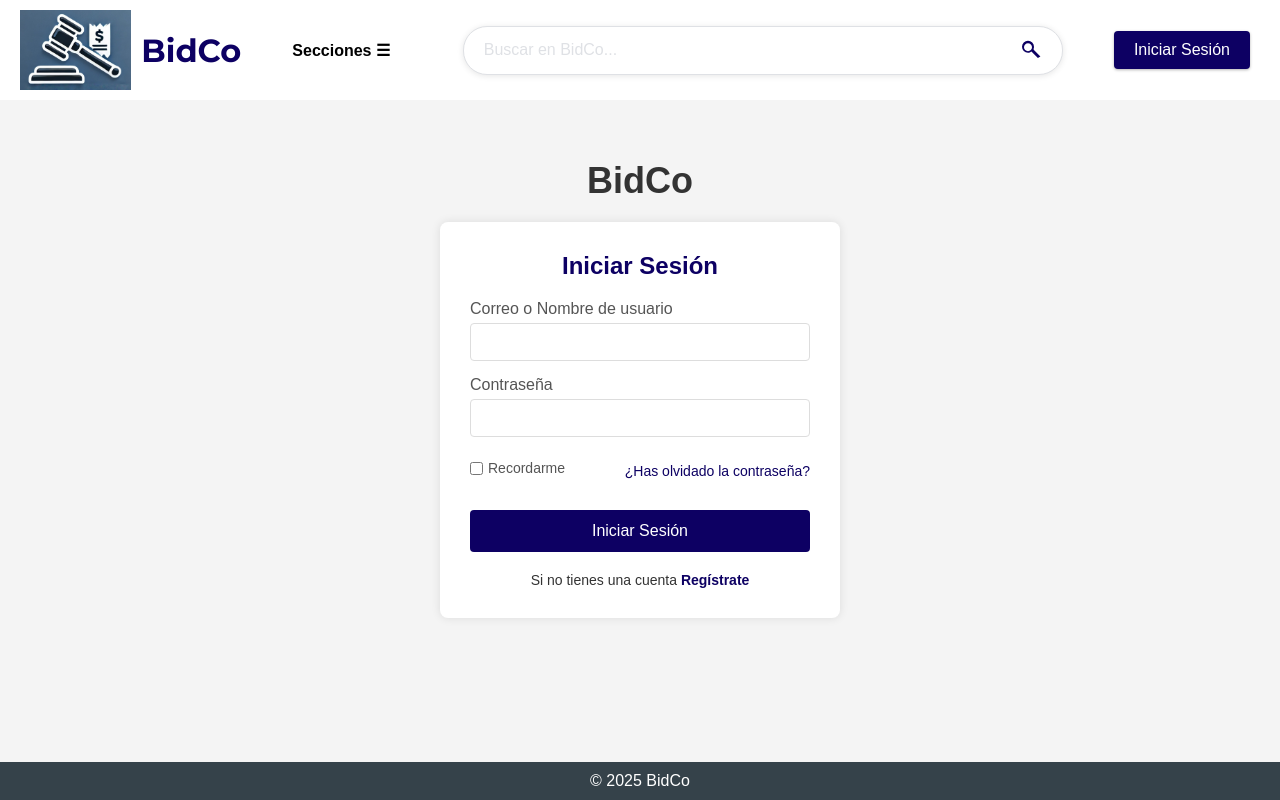
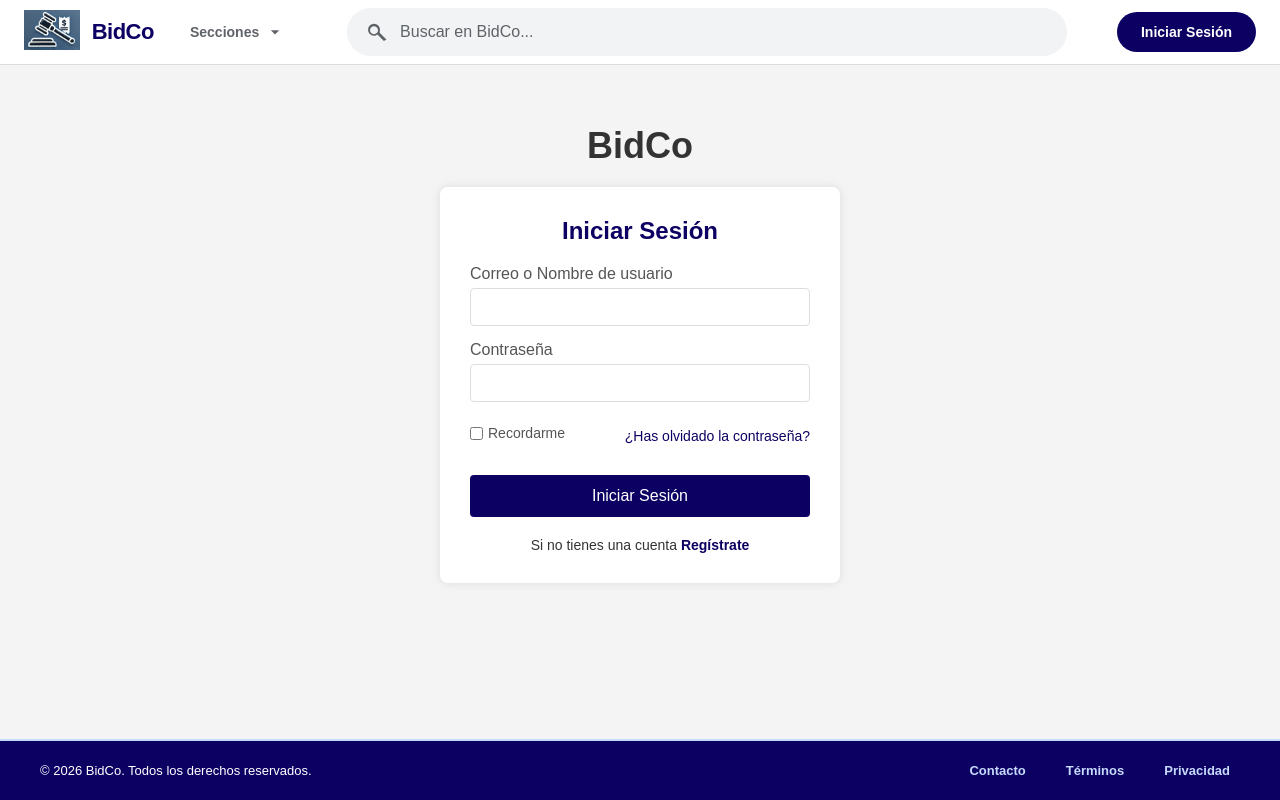
Before and after one commit to Ivanlaguna511/BidCo, an Angular app in the folder frontend/: page /login in a window 1280 px wide. Built offline with nearby package versions, Linux system fonts and the light colour scheme.

Commit message:
Lanzamiento completo en la nube

```diff
--- a/frontend/src/app/components/footer/footer.component.css
+++ b/frontend/src/app/components/footer/footer.component.css
@@ -0,0 +1,59 @@
+.mini-footer {
+  /* Fondo con tu azul principal */
+  background-color: #0d0063;
+  /* Línea superior con el azul clarito para rematar */
+  border-top: 2px solid #c6dafc;
+  padding: 16px 24px;
+  font-family: 'Montserrat', sans-serif;
+  margin-top: auto;
+}
+
+.footer-content {
+  max-width: 1200px;
+  margin: 0 auto;
+  display: flex;
+  justify-content: space-between;
+  align-items: center;
+  font-size: 13px;
+  /* El texto normal en blanco para que lea perfecto sobre el azul oscuro */
+  color: #ffffff;
+}
+
+.footer-content p {
+  margin: 0;
+  font-weight: 500;
+}
+
+.footer-links {
+  display: flex;
+  gap: 20px;
+}
+
+.footer-links a {
+  /* Los enlaces en tu azul claro para que llamen a hacer clic */
+  color: #c6dafc;
+  text-decoration: none;
+  font-weight: 600;
+  padding: 6px 10px;
+  border-radius: 4px;
+  transition: background-color 0.2s, color 0.2s, transform 0.1s;
+}
+
+/* Efecto hover: Se invierten los colores (fondo claro, texto oscuro) */
+.footer-links a:hover {
+  background-color: #c6dafc;
+  color: #0d0063;
+}
+
+.footer-links a:active {
+  transform: scale(0.95);
+}
+
+/* Modo móvil: se apila todo al centro */
+@media (max-width: 600px) {
+  .footer-content {
+    flex-direction: column;
+    gap: 12px;
+    text-align: center;
+  }
+}
--- a/frontend/src/app/components/footer/footer.component.html
+++ b/frontend/src/app/components/footer/footer.component.html
@@ -1,3 +1,11 @@
-<footer>
-    <p>&copy; 2025 BidCo</p>
+<footer class="mini-footer">
+  <div class="footer-content">
+    <p>&copy; 2026 BidCo. Todos los derechos reservados.</p>
+
+    <div class="footer-links">
+      <a href="#">Contacto</a>
+      <a href="#">Términos</a>
+      <a href="#">Privacidad</a>
+    </div>
+  </div>
 </footer>
--- a/frontend/src/app/components/header/header.component.css
+++ b/frontend/src/app/components/header/header.component.css
@@ -1,283 +1,276 @@
-/* Contenedor del logo y el nombre */
+/* --- VARIABLES GLOBALES (Google Material Style) --- */
+:host {
+  --primary-color: #0d0063;
+  --primary-hover: #15009e;
+  --bg-color: #ffffff;
+  --search-bg: #f1f3f4;
+  --search-hover: #e8eaed;
+  --text-main: #202124;
+  --text-muted: #5f6368;
+  --border-color: #dadce0;
+  --shadow-sm: 0 1px 2px 0 rgba(60,64,67,0.3), 0 1px 3px 1px rgba(60,64,67,0.15);
+  --shadow-dropdown: 0 4px 6px -1px rgba(0, 0, 0, 0.1), 0 2px 4px -1px rgba(0, 0, 0, 0.06);
+  --font-family: 'Montserrat', sans-serif;
+}
+
+/* --- CONTENEDOR PRINCIPAL --- */
+.main-header {
+  position: sticky;
+  top: 0;
+  z-index: 1000;
+  background-color: var(--bg-color);
+  display: flex;
+  align-items: center;
+  justify-content: space-between;
+  padding: 8px 24px;
+  border-bottom: 1px solid var(--border-color);
+  font-family: var(--font-family);
+  gap: 20px;
+}
+
+/* --- SECCIONES FLEX --- */
+.header-left, .header-right {
+  display: flex;
+  align-items: center;
+  gap: 24px;
+  flex-shrink: 0;
+}
+
+.header-center {
+  flex-grow: 1;
+  display: flex;
+  justify-content: center;
+  max-width: 720px;
+}
+
+/* --- BRAND (Logo y Título) --- */
 .header-brand {
   display: flex;
   align-items: center;
-  gap: 10px; /* Espacio entre el logo y el nombre */
+  gap: 12px;
 }
 
-.header-brand .logo-link img {
-  max-height: 80px; /* Ajusta este valor según el tamaño deseado */
-  height: auto;
+.logo-link img {
+  height: 40px; /* Tamaño más moderno y sutil */
   width: auto;
-  max-width: none; /* Evita que se aplique la regla global de max-width */
   object-fit: contain;
+  transition: opacity 0.2s;
 }
 
+.logo-link:hover img {
+  opacity: 0.8;
+}
 
-/* Estilo para el enlace del logo */
-.logo-link {
-  display: inline-block;
+.name-link {
   text-decoration: none;
 }
 
-/* Ajusta la imagen del logo para que su área sea la real */
-.logo-link img {
-  height: 60px; /* Ajusta la altura según lo necesites */
-  width: auto;
-  display: block;
+.brand-text {
+  color: var(--primary-color);
+  font-size: 22px;
+  font-weight: 700;
+  letter-spacing: -0.5px;
 }
 
-/* Estilo para el enlace del nombre */
-.name-link {
-  display: inline-block;
-  text-decoration: none;
-  color: #0d0063;
-  font-family: 'Montserrat', sans-serif;
+/* --- BARRA DE BÚSQUEDA (Estilo Google) --- */
+#search-bar {
+  display: flex;
+  align-items: center;
+  width: 100%;
+  background-color: var(--search-bg);
+  border: 1px solid transparent;
+  border-radius: 24px;
+  padding: 0 16px;
+  height: 48px;
+  transition: background-color 0.2s, box-shadow 0.2s, border-color 0.2s;
 }
 
+#search-bar:hover {
+  background-color: var(--search-hover);
+  box-shadow: 0 1px 1px rgba(0,0,0,0.1);
+}
 
-/* Enlace que envuelve el logo y el nombre */
-.header-link {
+#search-bar:focus-within {
+  background-color: var(--bg-color);
+  box-shadow: var(--shadow-sm);
+  border-color: transparent;
+}
+
+.search-icon {
+  fill: var(--text-muted);
+  margin-right: 12px;
+}
+
+#search-bar input {
+  flex-grow: 1;
+  border: none;
+  background: transparent;
+  outline: none;
+  font-size: 16px;
+  color: var(--text-main);
+  font-family: inherit;
+}
+
+#search-bar input::placeholder {
+  color: var(--text-muted);
+}
+
+/* --- BOTONES Y DROPDOWNS --- */
+.dropdown-wrapper {
   display: flex;
   align-items: center;
-  text-decoration: none; /* Quita el subrayado del enlace */
-  color: inherit; /* Mantiene el color del texto original */
 }
 
-/* Resto de estilos del header */
-header {
-  background-color: #ffffff;
-  display: flex;
-  align-items: center; /* Centra verticalmente */
-  justify-content: flex-start; /* Alinea los elementos a la izquierda */
-  gap: 20px; /* Espacio entre los elementos */
-  padding: 10px 20px;
-}
-
-/* Ajustes de Logo */
-#Logo {
-  margin-left: 2%;
-  padding-top: 0.5%;
-  height: auto; /* Ajusta la altura del logo */
-  width: 40%; /* Permite que la imagen mantenga su tamaño original */
-}
-
-/* Ajustes de BidCo */
-#BidCo {
-  color: #0d0063;
-  font-family: 'Montserrat', sans-serif;
-}
-
-/* Contenedor desplegable */
-#desplegable {
-    display: flex;
-    align-items: center;
-    background-color: #ffffff;
-    padding: 10px;
-    border-radius: 4px;
-    margin: auto;
-}
-
-/* Estilo de los enlaces dentro del desplegable */
-#desplegable a {
-    color: #333;
-}
-
-/* Estilos del dropdown */
-.dropdown {
+.dropdown, .user-dropdown {
   position: relative;
   cursor: pointer;
 }
 
 .dropbtn {
-    font-weight: bold;
-    font-size: 50%;
-    padding: 10px 20px;
-    color: rgb(0, 0, 0);
+  display: flex;
+  align-items: center;
+  gap: 6px;
+  font-weight: 600;
+  font-size: 14px;
+  color: var(--text-muted);
+  background: transparent;
   border: none;
+  padding: 8px 12px;
+  border-radius: 4px;
+  cursor: pointer;
+  transition: background-color 0.2s, color 0.2s;
+  font-family: inherit;
 }
 
+.dropbtn:hover {
+  background-color: var(--search-bg);
+  color: var(--text-main);
+}
+
+.dropbtn svg {
+  fill: currentColor;
+}
+
+/* Contenido del Dropdown animado */
 .dropdown-content {
-    font-weight: bold;
-    display: none;
+  opacity: 0;
+  visibility: hidden;
+  transform: translateY(-10px);
   position: absolute;
-    top: 110%;
+  top: calc(100% + 12px);
   left: 0;
-    background-color: #fff;
-    border: 1px solid #ddd;
-    border-radius: 4px;
-    min-width: 160px;
-    box-shadow: 0px 8px 16px rgba(0, 0, 0, 0.2);
-    z-index: 1;
-    overflow: hidden;
+  background-color: var(--bg-color);
+  border: 1px solid var(--border-color);
+  border-radius: 8px;
+  min-width: 200px;
+  box-shadow: var(--shadow-dropdown);
+  z-index: 10;
+  padding: 8px 0;
+  transition: opacity 0.2s ease, transform 0.2s ease, visibility 0.2s;
+}
+
+.user-dropdown-content {
+  left: auto;
+  right: 0; /* Despliega hacia la izquierda para que no se salga de la pantalla */
+}
+
+/* Clase que activa TypeScript */
+.dropdown-content.show {
+  opacity: 1;
+  visibility: visible;
+  transform: translateY(0);
+}
+
+.dropdown-header {
+  padding: 8px 16px;
+  font-size: 12px;
+  color: var(--text-muted);
+  text-transform: uppercase;
+  letter-spacing: 0.5px;
+  font-weight: 700;
 }
 
 .dropdown-content a {
   display: block;
-    padding: 12px 16px;
-    color: #333;
+  padding: 10px 16px;
+  color: var(--text-main);
   text-decoration: none;
+  font-size: 14px;
+  font-weight: 500;
+  transition: background-color 0.2s;
 }
 
 .dropdown-content a:hover {
-    background-color: #f1f1f1;
+  background-color: var(--search-bg);
 }
 
-.dropdown-content div {
-    display: block;
-    padding: 12px 16px;
-    color: #333;
-    text-decoration: none;
+.divider {
+  height: 1px;
+  background-color: var(--border-color);
+  margin: 8px 0;
 }
 
-.dropdown-content div:hover {
-    background-color: #f1f1f1;
+.logout-link {
+  color: #d93025 !important; /* Rojo elegante para cerrar sesión */
 }
 
-.show {
-    display: block;
-}
-
-/* Ajustes globales para imágenes */
-img {
-    max-height: 15%;
-}
-
-/* Barra de búsqueda */
-#search-bar {
-    display: flex;
-    align-items: center;
-    width: 100%;
-    max-width: 600px;
-    margin-right: 5%;
-    padding: 10px;
-    border: 1px solid #dfe1e5;
-    border-radius: 24px;
-    box-shadow: rgba(0, 0, 0, 0.1) 0px 1px 6px;
-    background-color: #fff;
-    margin: auto;
-}
-
-#search-bar input {
-    flex-grow: 1;
-    border: none;
-    outline: none;
-    font-size: 16px;
-    padding: 0 10px;
-}
-
-#search-bar button {
-    background: none;
-    border: none;
-    cursor: pointer;
-    outline: none;
-    padding: 0 10px;
-}
-
-#search-bar svg {
-    fill: #0d0063;
-}
-
-#search-bar input::placeholder {
-    color: #dfe1e5;
-}
-/* Botón de inicio de sesión con Google */
+/* --- BOTÓN DE LOGIN --- */
 .google-login-btn {
   display: inline-flex;
   align-items: center;
-  padding: 10px 20px;
-  margin: 10px;
+  justify-content: center;
+  padding: 0 24px;
+  height: 40px;
   color: #fff;
-  background-color: #0d0063;
+  background-color: var(--primary-color);
   border: none;
-  border-radius: 4px;
-  font-size: 16px;
+  border-radius: 20px; /* Estilo píldora moderno */
+  font-size: 14px;
+  font-weight: 600;
   text-decoration: none;
-  font-family: Arial, sans-serif;
-  box-shadow: 0 1px 3px rgba(0, 0, 0, 0.3);
-  transition: background-color 0.3s ease;
-  white-space: nowrap; /* Evita que el texto se divida en varias líneas */
+  font-family: inherit;
+  transition: background-color 0.2s, box-shadow 0.2s, transform 0.1s;
 }
 
 .google-login-btn:hover {
-  background-color: #0d0063;
+  background-color: var(--primary-hover);
+  box-shadow: 0 1px 3px 1px rgba(0,0,0,0.15);
 }
 
 .google-login-btn:active {
-  background-color: #0d0063;
+  transform: scale(0.98);
 }
 
-.google-login-btn:focus {
-  outline: none;
-  box-shadow: 0 0 3pt 2pt #c6dafc;
+/* --- PERFIL DE USUARIO --- */
+.profile-pic {
+  width: 40px;
+  height: 40px;
+  border-radius: 50%;
+  object-fit: cover;
+  border: 2px solid transparent;
+  transition: border-color 0.2s, box-shadow 0.2s;
 }
 
-/* Contenedor desplegable */
-#user-menu {
-  display: flex;
-  align-items: center;
-  background-color: #ffffff;
-  padding: 10px;
-  border-radius: 4px;
-  margin: auto;
+.profile-pic:hover {
+  box-shadow: 0 0 0 4px var(--search-bg);
 }
 
-/* Estilo de los enlaces dentro del desplegable */
-#user-menu a {
-  color: #333;
+.expert-border {
+  border-color: #fbbc04; /* Borde dorado/amarillo estilo Google para cuentas premium/expertas */
 }
 
-/* Estilos del dropdown */
-.user-dropdown {
-  position: relative;
-  cursor: pointer;
+/* --- RESPONSIVO BÁSICO --- */
+@media (max-width: 768px) {
+  .brand-text, .dropbtn {
+    display: none; /* Oculta texto en móviles, deja solo iconos/logo */
   }
 
-.userbtn {
-  font-weight: bold;
-  font-size: 50%;
-  padding: 10px 20px;
-  color: rgb(0, 0, 0);
-  border: none;
+  .main-header {
+    padding: 8px 12px;
+    gap: 12px;
   }
 
-.user-dropdown-content {
-  font-weight: bold;
-  display: none;
-  position: absolute;
-  top: 110%;
-  left: 0;
-  background-color: #fff;
-  border: 1px solid #ddd;
-  border-radius: 4px;
-  min-width: 160px;
-  box-shadow: 0px 8px 16px rgba(0, 0, 0, 0.2);
-  z-index: 1;
-  overflow: hidden;
+  #search-bar {
+    padding: 0 12px;
   }
-
-.user-dropdown-content a {
-  display: block;
-  padding: 12px 16px;
-  color: #333;
-  text-decoration: none;
 }
-
-.user-dropdown-content a:hover {
-  background-color: #f1f1f1;
-}
-
-.show {
-  display: block;
-}
-
-.profile-pic {
-  width: 50px; /* Tamaño base */
-  height: 50px;
-  min-width: 40px; /* Límites para móvil */
-  min-height: 40px;
-  border-radius: 50%;
-  cursor: pointer;
-  object-fit: cover; /* Evita distorsión */
-  margin: auto; /* Empuja a la derecha */
-}
--- a/frontend/src/app/components/header/header.component.html
+++ b/frontend/src/app/components/header/header.component.html
@@ -1,27 +1,20 @@
-<header>
-  <link
-    href="https://fonts.googleapis.com/css2?family=Montserrat:wght@400;700&display=swap"
-    rel="stylesheet"
-    />
-
-    <!-- Contenedor para el logo y el nombre -->
+<header class="main-header">
+  <div class="header-left">
     <div class="header-brand">
-      <!-- Logo clickeable -->
       <a routerLink="/auction" class="logo-link">
         <img src="Logo BidCo Recortado.jpg" alt="Logo BidCo" />
       </a>
-      <!-- Nombre clickeable -->
       <a routerLink="/auction" class="name-link">
-        <h1>BidCo</h1>
+        <span class="brand-text">BidCo</span>
       </a>
     </div>
 
-    <!-- DESPLEGABLE DE SECCIONES -->
-    <div id="desplegable">
+    <div class="dropdown-wrapper">
       <div class="dropdown" (click)="toggleDropdown($event)">
-        <span class="dropbtn">
-          <h1>Secciones ☰</h1>
-        </span>
+        <button class="dropbtn">
+          Secciones
+          <svg xmlns="http://www.w3.org/2000/svg" height="20" viewBox="0 -960 960 960" width="20"><path d="M480-360 280-560h400L480-360Z"/></svg>
+        </button>
         <div class="dropdown-content" [class.show]="isDropdownOpen">
           <a routerLink="/auction">Subastas</a>
           <a routerLink="/blind-auctions">Subastas a Ciegas</a>
@@ -29,68 +22,50 @@
         </div>
       </div>
     </div>
-
-    <!-- BARRA DE BÚSQUEDA -->
-    <div id="search-bar">
-      <input type="text" placeholder="Buscar en BidCo..." [(ngModel)]="searchTerm" (keyup.enter)="onSearch()"/>
-      <button type="button" (click)="onSearch()">
-        <svg
-          xmlns="http://www.w3.org/2000/svg"
-          height="24"
-          viewBox="0 96 960 960"
-          width="24"
-          >
-          <path
-            d="M796 936 536 676q-29 25-64.5 37.5T400 726q-100 0-170-70t-70-170q0-100 70-170t170-70q100 0 170 70t70 170q0 35-12.5 70.5T637 611l260 260-101 65ZM400 666q67 0 113.5-46.5T560 506q0-67-46.5-113.5T400 346q-67 0-113.5 46.5T240 506q0 67 46.5 113.5T400 666Z"
-            />
-          </svg>
-        </button>
   </div>
 
-      <!-- SI NO ESTÁ LOGUEADO: Botón de Iniciar Sesión -->
+  <div class="header-center">
+    <div id="search-bar">
+      <svg class="search-icon" xmlns="http://www.w3.org/2000/svg" height="24" viewBox="0 96 960 960" width="24">
+        <path d="M796 936 536 676q-29 25-64.5 37.5T400 726q-100 0-170-70t-70-170q0-100 70-170t170-70q100 0 170 70t70 170q0 35-12.5 70.5T637 611l260 260-101 65ZM400 666q67 0 113.5-46.5T560 506q0-67-46.5-113.5T400 346q-67 0-113.5 46.5T240 506q0 67 46.5 113.5T400 666Z"/>
+      </svg>
+      <input type="text" placeholder="Buscar en BidCo..." [(ngModel)]="searchTerm" (keyup.enter)="onSearch()"/>
+    </div>
+  </div>
+
+  <div class="header-right">
     @if (!isLoggedIn) {
-        <div id="login-btn">
       <a routerLink="/login" class="google-login-btn">Iniciar Sesión</a>
-        </div>
     }
 
-      <!-- SI ESTÁ LOGUEADO Y NO ES EXPERTO: Menú de usuario con foto -->
     @if (isLoggedIn && !isExpert) {
-        <div id="user-menu">
+      <div class="user-menu">
         <div class="user-dropdown" (click)="toggleUserMenu($event)">
-            <span class="userbtn">
-              <img
-                class="profile-pic"
-                src="default-avatar.png"
-                alt="Foto de perfil"
-                />
-              </span>
-              <div class="user-dropdown-content" [class.show]="isUserMenuOpen">
+          <img class="profile-pic" src="default-avatar.png" alt="Foto de perfil" />
+          <div class="dropdown-content user-dropdown-content" [class.show]="isUserMenuOpen">
+            <div class="dropdown-header">Mi Cuenta</div>
             <a routerLink="/my-bids">Mis Pujas</a>
             <a routerLink="/my-auctions">Mis Subastas</a>
             <a routerLink="/profile">Mi Perfil</a>
-                <a (click)="logout()">Cerrar Sesión</a>
+            <div class="divider"></div>
+            <a class="logout-link" (click)="logout()">Cerrar Sesión</a>
           </div>
         </div>
       </div>
     }
 
-        <!-- SI ESTÁ LOGUEADO Y ES EXPERTO: Menú de experto con foto -->
     @if (isLoggedIn && isExpert) {
-          <div id="user-menu">
+      <div class="user-menu">
         <div class="user-dropdown" (click)="toggleUserMenu($event)">
-              <span class="userbtn">
-                <img
-                  class="profile-pic"
-                  src="expert-avatar.png"
-                  alt="Foto de perfil"
-                  />
-                </span>
-                <div class="user-dropdown-content" [class.show]="isUserMenuOpen">
+          <img class="profile-pic expert-border" src="expert-avatar.png" alt="Foto de perfil experto" />
+          <div class="dropdown-content user-dropdown-content" [class.show]="isUserMenuOpen">
+            <div class="dropdown-header">Panel Experto</div>
             <a routerLink="/profile">Mi Perfil</a>
-                  <a (click)="logout()">Cerrar Sesión</a>
+            <div class="divider"></div>
+            <a class="logout-link" (click)="logout()">Cerrar Sesión</a>
           </div>
         </div>
       </div>
     }
+  </div>
 </header>
```
Also changed, not shown: frontend/src/app/views/search/search.component.css (+79 -35 lines), frontend/src/app/views/search/search.component.html (+40 -22 lines). Lines whose indentation alone changed are shown as unchanged.
